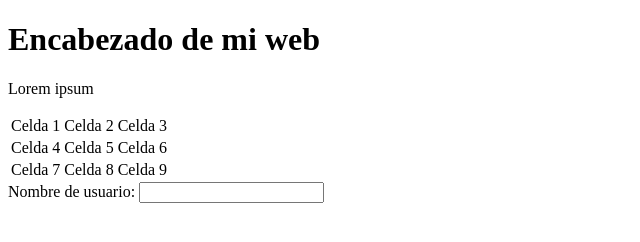
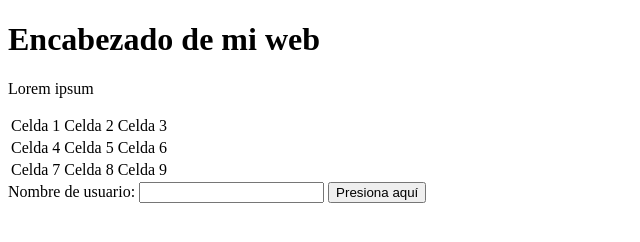
Before and after one commit to vpunzalanc001/mi_repositorio, a plain HTML site: page index.html in a window 1280 px wide. Shown: the whole page, without its empty margins (0-640 px from the left). Drawn offline with Linux system fonts and the light colour scheme.

Commit message:
Segunda versión de la rama formulario

```diff
--- a/index.html
+++ b/index.html
@@ -29,6 +29,7 @@
     <form>
         <label for="name">Nombre de usuario: </label>
         <input id="name" type="text">
+        <input type="submit" value="Presiona aquí">
     </form>
 </body>
 </html>
```
